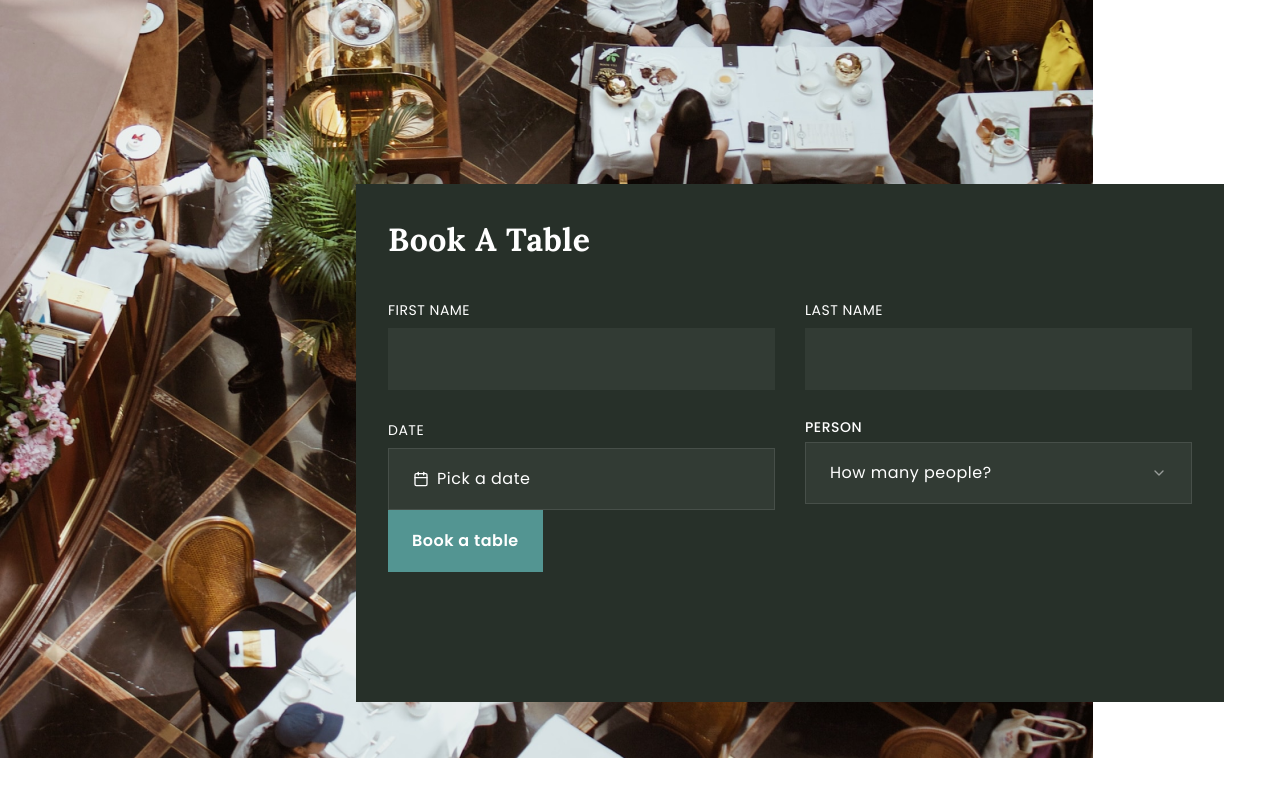
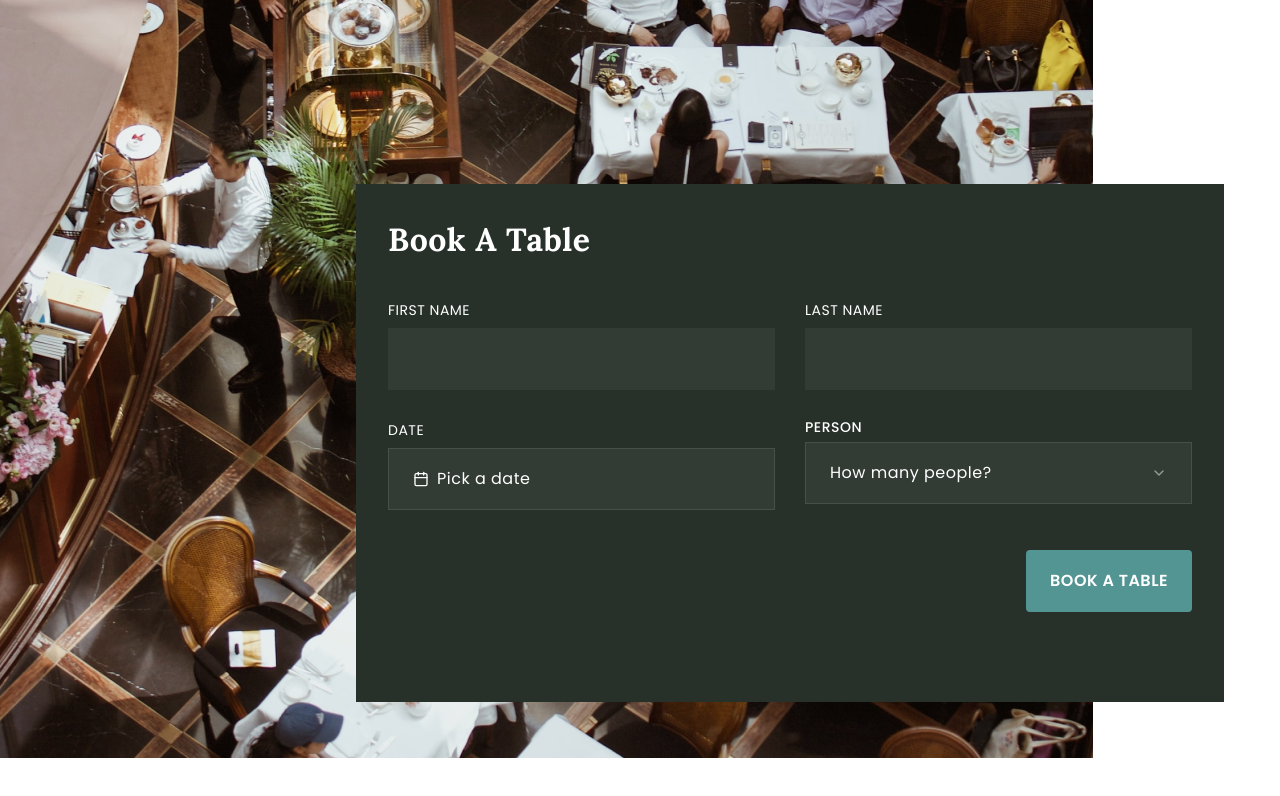
Before and after one commit to Fred-omojole/yels-restaurant-app, a Next.js app: page / in a window 1280 px wide. Shown: the part 2254-3050 px from the top of the page. Built offline with nearby package versions, Linux system fonts and the light colour scheme.

Commit message:
motion addition

```diff
--- a/src/components/Reservation.tsx
+++ b/src/components/Reservation.tsx
@@ -5,15 +5,25 @@ import ReservationForm from "./ReservationForm";
 
 const Reservation = () => {
   return (
-    <section
+    <motion.section
+      variants={fadeIn("up", 0.3)}
+      initial="hidden"
+      whileInView={"show"}
+      viewport={{ once: false, amount: 0.2 }}
       id="reservation"
       className="xl:my-32 xl:h-[1020px] xl:bg-reservation xl:bg-no-repeat xl:flex xl:flex-col text-white xl:justify-end xl:items-end"
     >
-      <div className="bg-black w-full xl:max-w-[868px] min-h-[518px] p-8 md:m-14">
+      <motion.div
+        variants={fadeIn("up", 0.3)}
+        initial="hidden"
+        whileInView={"show"}
+        viewport={{ once: false, amount: 0.3 }}
+        className="bg-black w-full xl:max-w-[868px] min-h-[518px] p-8 md:m-14"
+      >
         <h2 className=" mb-9 capitalize">book a table</h2>
         <ReservationForm />
-      </div>
-    </section>
+      </motion.div>
+    </motion.section>
   );
 };
 
--- a/src/components/ReservationForm.tsx
+++ b/src/components/ReservationForm.tsx
@@ -30,7 +30,7 @@ import { useState } from "react";
 const ReservationForm = () => {
   const [date, setDate] = useState();
   return (
-    <form className="">
+    <form className="flex flex-col gap-y-10">
       <div className="grid gap-[30px]">
         <div className="grid grid-cols-1 xl:grid-cols-2 gap-[30px]">
           <div>
@@ -89,7 +89,10 @@ const ReservationForm = () => {
           </div>
         </div>
       </div>
-      <Button> Book a table</Button>
+      <Button className="uppercase w-full xl:w-auto xl:self-end rounded">
+        {" "}
+        Book a table
+      </Button>
     </form>
   );
 };
```
